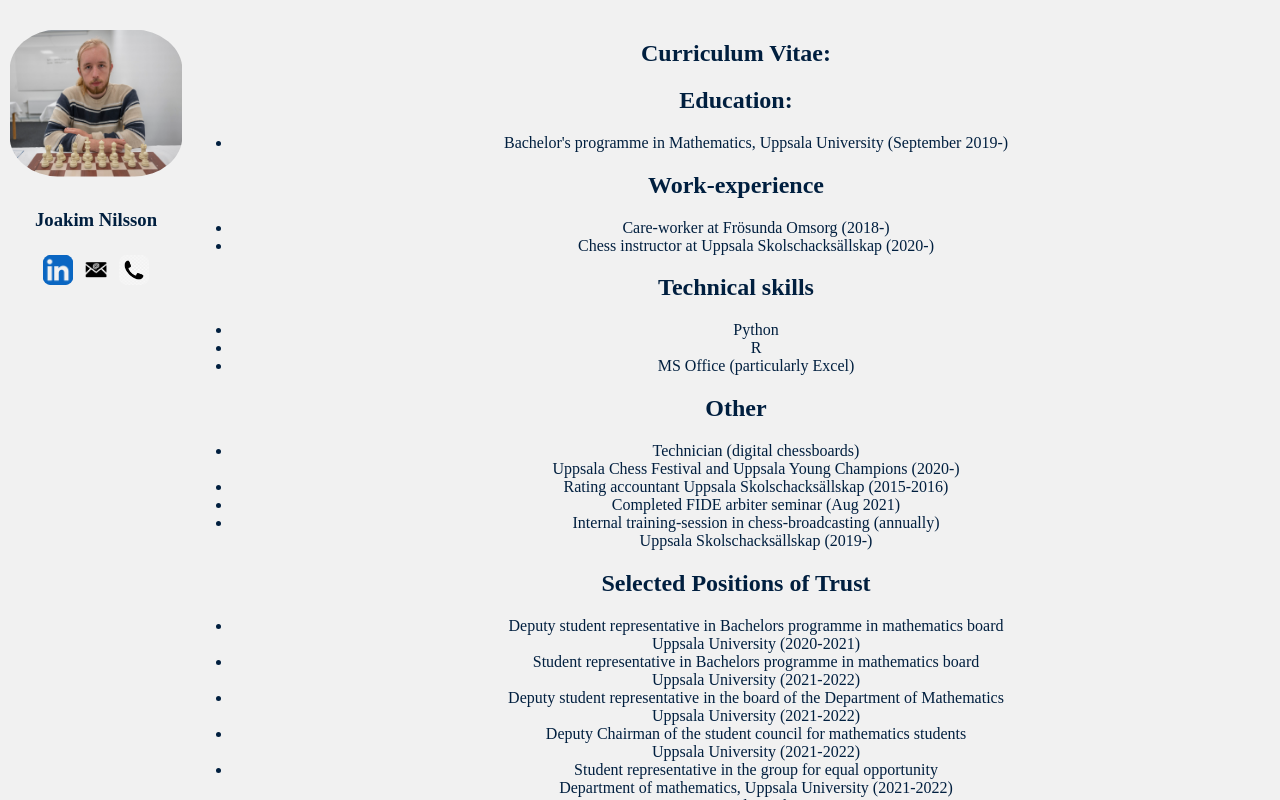
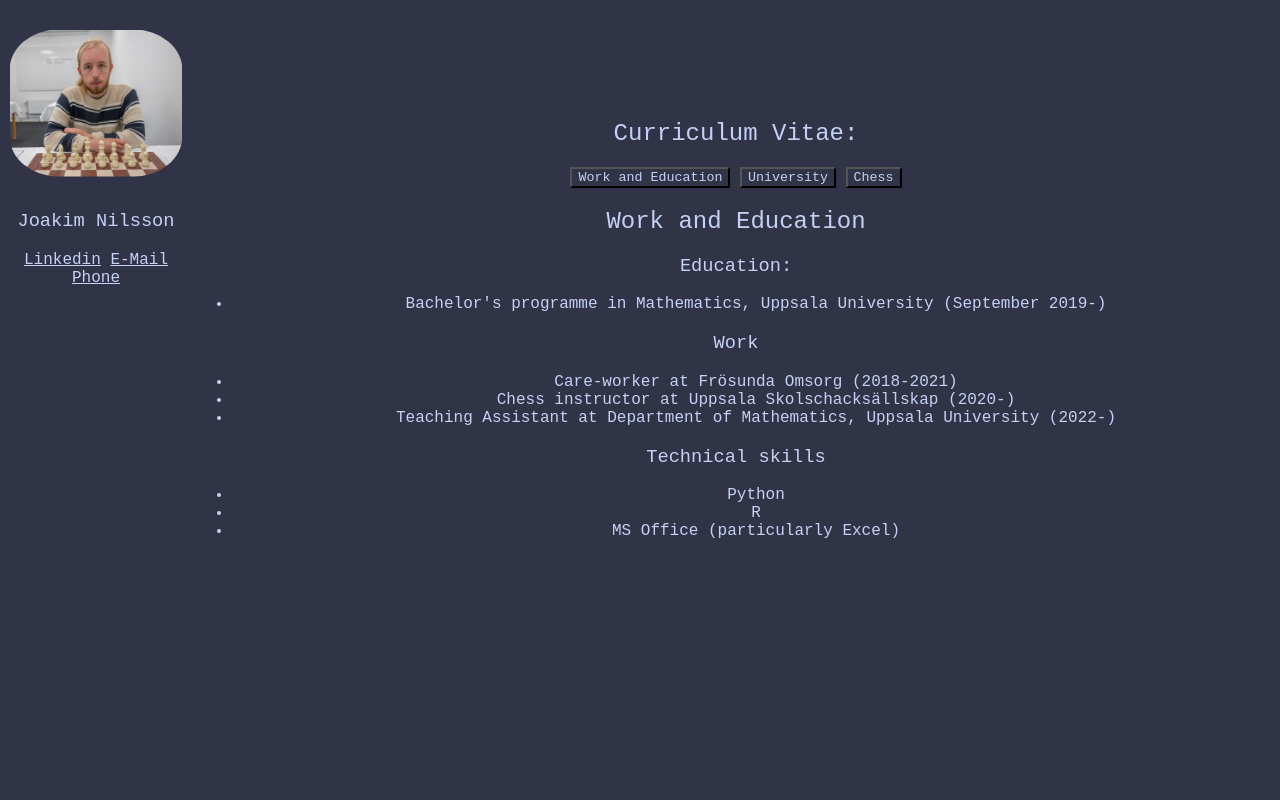
Before and after one commit to JNisse/jnisse.github.io, a plain HTML site: page index.html in a window 1280 px wide. Drawn offline with Linux system fonts and the light colour scheme.

Commit message:
Add files via upload

```diff
--- a/index.html
+++ b/index.html
@@ -1,6 +1,5 @@
 <!DOCTYPE html>
 <html>
-
 <head>
   <title>Joakim Nilsson</title>
   <link rel="stylesheet" href="style.css">
@@ -12,65 +11,48 @@
   <div class="sidebar">
     <img src="images/JN.jpg" />
     <h3>Joakim Nilsson</h3>
-    <div class="links">
-      <table id ='social-links'>
-        <tr >
-          <td id = 'linkedin'>
-            <a href="https://linkedin.com/in/joakim-nilsson42"> <img src="images/linkedin.png"> </a>
-          </td>
-          <td id ='email'>
-            <a href="mailto:jpa.nilsson@outlook.com"><img src="images/email.png"></a>
-          </td>
-          <td id ='phone'>
-            <a href="tel:+46704062404"><img src="images/phone.jpeg"></a>
-          </td>
-
-
-        </tr>
-
-
-
-
-
-
-      </table>
+            <a href="https://linkedin.com/in/joakim-nilsson42">Linkedin</a>
+            <a href="mailto:jpa.nilsson@outlook.com">E-Mail</a>
+            <a href="tel:+46704062404">Phone</a>
 
     </div>
 
-  </div>
 
   <div class=main-column>
 
     <div class="wrapper">
       <section>
         <h1>Curriculum Vitae:</h1>
-        <h2>Education:</h2>
+
+	<div class="tab">
+  	<button class="tablinks" onclick="opentab(event, 'WE')" id ="DO">Work and Education</button>
+	<button class="tablinks" onclick="opentab(event, 'U')">University</button>
+  	<button class="tablinks" onclick="opentab(event, 'C')">Chess</button>
+	</div>
+	<div id="WE" class="tabcontent">
+  	<h2>Work and Education</h2>
+        <h3>Education:</h3>
         <ul>
           <li>Bachelor's programme in Mathematics,
             Uppsala University (September 2019-) </li>
         </ul>
 
-        <h2>Work-experience</h2>
+        <h3>Work</h3>
         <ul>
-          <li>Care-worker at Frösunda Omsorg (2018-)</li>
+          <li>Care-worker at Frösunda Omsorg (2018-2021)</li>
           <li>Chess instructor at Uppsala Skolschacksällskap (2020-)</li>
+	  <li> Teaching Assistant at Department of Mathematics, Uppsala University (2022-)</li>
         </ul>
-        <h2>Technical skills </h2>
+        <h3>Technical skills </h3>
         <ul>
           <li>Python </li>
           <li>R </li>
           <li>MS Office (particularly Excel) </li>
         </ul>
-        <h2>Other</h2>
-        <ul>
-          <li> Technician (digital chessboards)</li>
-          Uppsala Chess Festival and Uppsala Young Champions (2020-)
-          <li>Rating accountant Uppsala Skolschacksällskap (2015-2016) </li>
-          <li>Completed FIDE arbiter seminar (Aug 2021) </li>
-          <li>Internal training-session in chess-broadcasting (annually) </li>
-          Uppsala Skolschacksällskap (2019-)
-        </ul>
-        <h2>Selected Positions of Trust</h2>
+	</div>
+
+	<div id="U" class="tabcontent">
+  	<h3>University</h3>
         <ul>
           <li>Deputy student representative in Bachelors programme in mathematics board</li>
           Uppsala University (2020-2021)
@@ -82,15 +64,51 @@
           Uppsala University (2021-2022)
           <li>Student representative in the group for equal opportunity</li>
           Department of mathematics, Uppsala University (2021-2022)
-          <li>Board member </li>
-          Uppsala Skolschacksällskap (2021-)
-          <li>Board member</li>
-          Upplands Schackförbund (2021-)
           <li>Student representative in Masters programme in mathematics board </li>
           Uppsala University (2022-2023)
           <li>Chairman of the student council for mathematics students</li>
           Uppsala University (2022-2023)
         </ul>
+	</div>
+
+	<div id="C" class="tabcontent">
+  	<h2>Chess</h2>
+        <ul>
+          <li> Technician (digital chessboards)</li>
+          Uppsala Chess Festival and Uppsala Young Champions (2020-)
+          <li>Rating accountant Uppsala Skolschacksällskap (2015-2016) </li>
+          <li>Completed FIDE arbiter seminar (Aug 2021) </li>
+          <li>Internal training-session in chess-broadcasting (annually) </li>
+          Uppsala Skolschacksällskap (2019-)
+        </ul>
+        <h3>Selected Positions of Trust</h3>
+        <ul>
+          <li>Board member </li>
+          Uppsala Skolschacksällskap (2021-)
+          <li>Board member</li>
+          Upplands Schackförbund (2021-)
+        </ul>
+	</div>
+
+<script>
+function opentab(evt, cityName) {
+  var i, tabcontent, tablinks;
+
+  tabcontent = document.getElementsByClassName("tabcontent");
+  for (i = 0; i < tabcontent.length; i++) {
+    tabcontent[i].style.display = "none";
+  }
+
+  tablinks = document.getElementsByClassName("tablinks");
+  for (i = 0; i < tablinks.length; i++) {
+    tablinks[i].className = tablinks[i].className.replace(" active", "");
+  }
+
+  document.getElementById(cityName).style.display = "block";
+  evt.currentTarget.className += " active";
+}
+document.getElementById('DO').click();
+</script>
       </section>
     </div>
 </body>
--- a/style.css
+++ b/style.css
@@ -1,15 +1,22 @@
+* {
+  background: #303446;
+  font-family: 'IBM Plex Mono', monospace;
+  font-weight: 500;
+  color: #c6d0f5;
+}
+
 body {
 
-	background: #f1f1f1;
+
 	color: #001f3f;
   scroll-behavior: smooth;
 }
 
 
 .main-column{
-  background: #f1f1f1;
+
   position: fixed;
-  top: 0;
+  top: 10%;
   left: 15%;
   width: 85%;
   height: 100%;
@@ -25,7 +32,6 @@ body {
 }
 
 .sidebar{
-    background: #f1f1f1;
     position: fixed;
     top: 0;
     left: 0;
@@ -39,32 +45,39 @@ body {
     width: 90%;
     border-radius: 30%;
   }
-  .sidebar .links{
-    width: 100%;
-    height: 5%;
   }
-  .sidebar .links .view{
-    width: 26%;
-    padding:5% 5%;
   }
   .sidebar h1 {
     padding: 5% 5%;
     width : 90%
 
   }
-#social-links {
-  padding-right: 20%;
-  padding-left: 20%;
 }
-#linkedin{
-  width : 33%
+.tab button {
+  background-color: inherit;
+  float: left;
+  border: none;
+  outline: none;
+  cursor: pointer;
+  padding: 20px 0;
+  transition: 0.3s;
+  position:fixed;
+  top:0;
+  left:50%;
+/* Change background color of buttons on hover */
+.tab button:hover {
+  background-color: #ddd;
 }
 
-#email{
-  width : 33%
+/* Create an active/current tablink class */
+.tab button.active {
+  background-color: #ccc;
 }
 
-#phone
-{
-  width : 33%
-}
+/* Style the tab content */
+.tabcontent {
+  display: none;
+  padding: 6px 12px;
+  border: 1px solid #ccc;
+  border-top: none;
+}}
```
